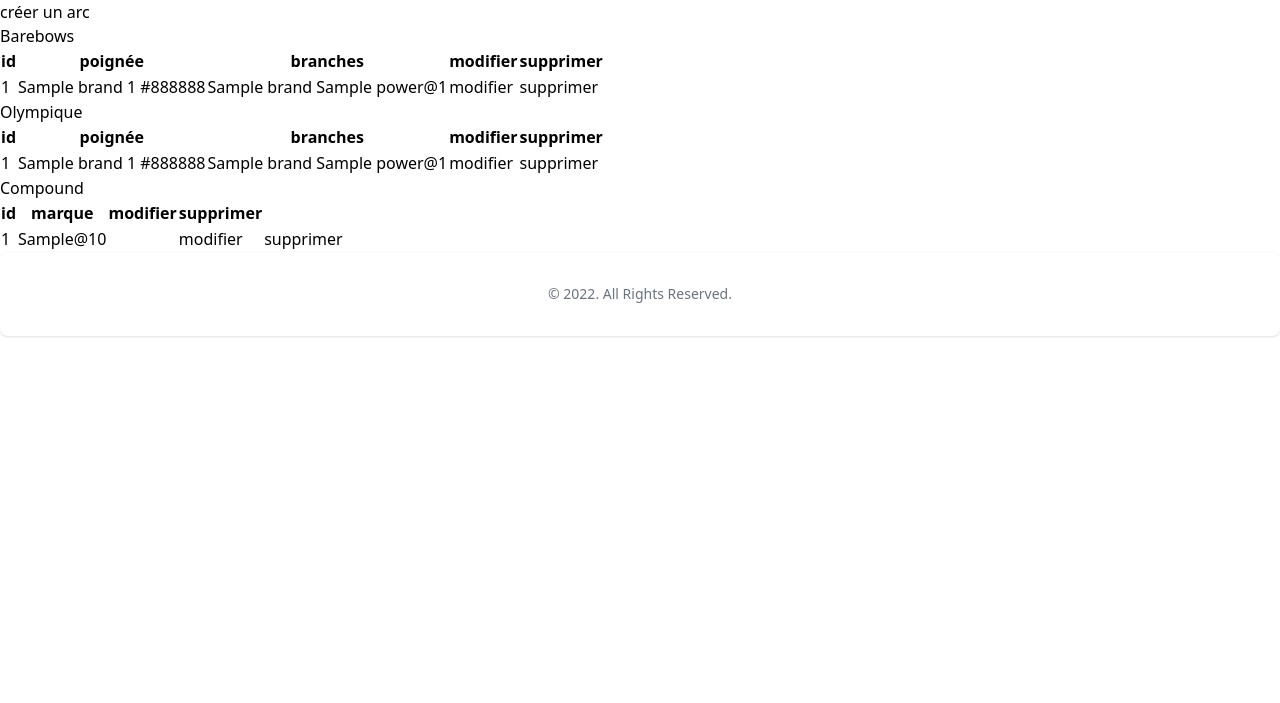
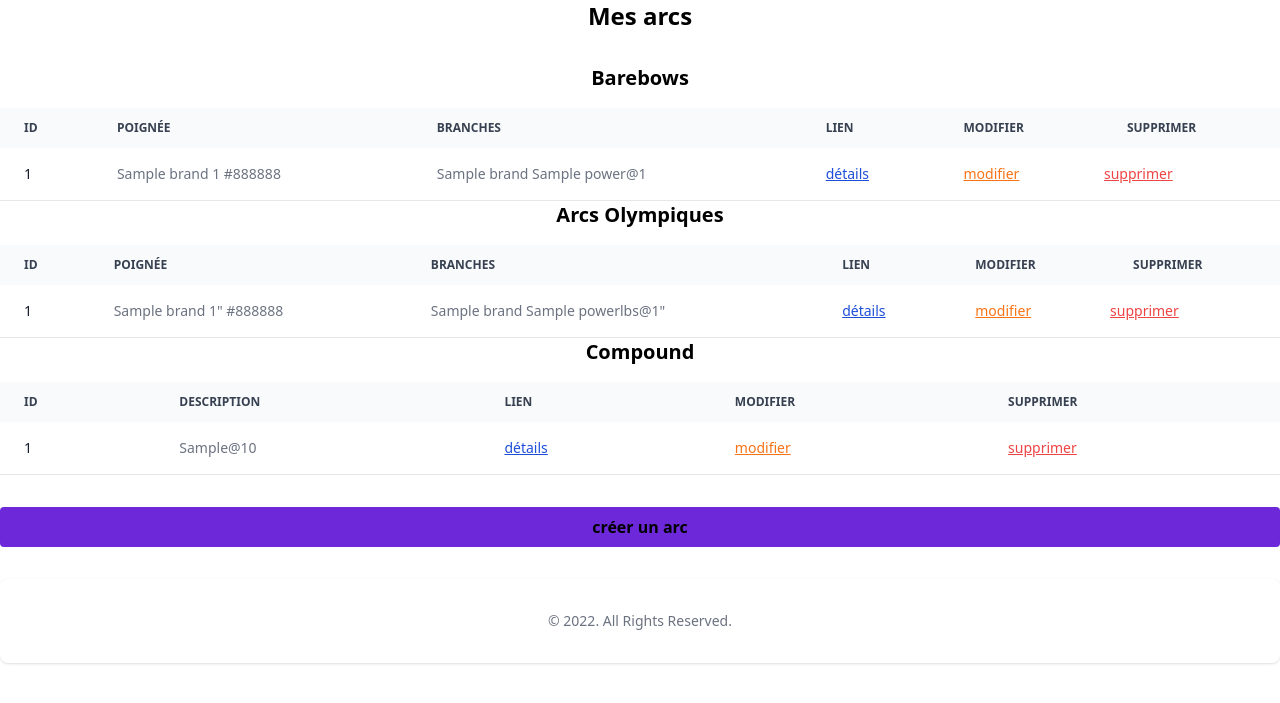
Before and after one commit to remace/OC-P13_Archery_Buddy, a Django app: template ArcheryBuddy/equipment/templates/equipment/list_bows.html in a window 1280 px wide. Shown: the part 72-775 px from the top of the page. Run offline with Django 4.2, Linux system fonts and the light colour scheme; the template is opened without the code that fills it: most values are stand-ins (such as "Sample title", 1, 10 or a date in 2020); some libraries are stand-ins or nearby versions.

Commit message:
💄 list bows

```diff
--- a/ArcheryBuddy/equipment/templates/equipment/list_bows.html
+++ b/ArcheryBuddy/equipment/templates/equipment/list_bows.html
@@ -1,77 +1,122 @@
-{% extends 'core/base.html' %}
-{% load static%}
+{% extends "core/base.html" %}
+{% load static %}
 {% block content %}
-
-<a href={% url 'bows_create' %}>créer un arc</a>
-
-<h2>Barebows</h2>
-<table>
-    <thead>
+    <h1 class="mb-8 text-2xl text-center font-bold">Mes arcs</h1>
+    <h2 class="mb-4 text-xl text-center font-bold">Barebows</h2>
+    <div class="relative overflow-x-auto">
+        <table class="w-full text-sm text-left text-gray-500 dark:text-gray-400">
+            <thead class="text-xs text-gray-700 uppercase bg-gray-50 dark:bg-gray-700 dark:text-gray-400">
                 <tr>
-            <th>id</th>
-            <th>poignée</th>
-            <th>branches</th>
-            <th>modifier</th>
-            <th>supprimer</th>
+                    <th scope="col" class="px-6 py-3">id</th>
+                    <th scope="col" class="px-6 py-3">poignée</th>
+                    <th scope="col" class="px-6 py-3">branches</th>
+                    <th scope="col" class="px-6 py-3">lien</th>
+                    <th scope="col" class="px-6 py-3">modifier</th>
+                    <th scope="col" class="px-6 py-3">supprimer</th>
                 </tr>
             </thead>
             <tbody>
-        {%for bow in barebows %}
-        <tr>
-            <td><a href="{% url 'bows_detail' "barebow" bow.id %}" >{{bow.id}}</a></td>
-            <td>{{bow.riser.brand}} {{bow.riser.size}} {{bow.riser.color}}</td>
-            <td>{{bow.limbs.brand}} {{bow.limbs.power}}@{{bow.limbs.size}}</td>
-            <td><a href="{% url 'bows_update' bow_type="barebow" bow_id=bow.id %}" >modifier</a></td>
-            <td><a href="{% url 'bows_delete' bow_type="barebow" bow_id=bow.id %}" >supprimer</a></td>
+                {% for bow in barebows %}
+                    <tr class="bg-white border-b dark:bg-gray-800 dark:border-gray-700">
+                        <th scope="row"
+                            class="px-6 py-4 font-medium text-gray-900 whitespace-nowrap dark:text-white">
+                            {{ bow.id }}
+                        </th>
+                        <td class="px-6 py-4">{{ bow.riser.brand }} {{ bow.riser.size }} {{ bow.riser.color }}</td>
+                        <td class="px-6 py-4">{{ bow.limbs.brand }} {{ bow.limbs.power }}@{{ bow.limbs.size }}</td>
+                        <td class="px-6 py-4">
+                            <a class="underline text-blue-700"
+                               href="{% url 'bows_detail' "barebow" bow.id %}">détails</a>
+                        </td>
+                        <td class="px-6 py-4">
+                            <a class="underline text-orange-500"
+                               href="{% url 'bows_update' bow_type="barebow" bow_id=bow.id %}">modifier</a>
+                        </td class="px-6 py-4">
+                        <td>
+                            <a class="underline text-red-500"
+                               href="{% url 'bows_delete' bow_type="barebow" bow_id=bow.id %}">supprimer</a>
+                        </td>
                     </tr>
                 {% endfor %}
             </tbody>
         </table>
-
-<h2>Olympique</h2>
-<table>
-    <thead>
+    </div>
+    <h2 class="mb-4 text-xl text-center font-bold">Arcs Olympiques</h2>
+    <div class="relative overflow-x-auto">
+        <table class="w-full text-sm text-left text-gray-500 dark:text-gray-400">
+            <thead class="text-xs text-gray-700 uppercase bg-gray-50 dark:bg-gray-700 dark:text-gray-400">
                 <tr>
-            <th>id</th>
-            <th>poignée</th>
-            <th>branches</th>
-            <th>modifier</th>
-            <th>supprimer</th>
+                    <th scope="col" class="px-6 py-3">id</th>
+                    <th scope="col" class="px-6 py-3">poignée</th>
+                    <th scope="col" class="px-6 py-3">branches</th>
+                    <th scope="col" class="px-6 py-3">lien</th>
+                    <th scope="col" class="px-6 py-3">modifier</th>
+                    <th scope="col" class="px-6 py-3">supprimer</th>
                 </tr>
             </thead>
             <tbody>
-        {%for bow in olympics %}
-        <tr>
-            <td><a href="{% url 'bows_detail' "olympic" bow.id %}" >{{bow.id}}</a></td>
-            <td>{{bow.barebow.riser.brand}} {{bow.barebow.riser.size}} {{bow.barebow.riser.color}}</td>
-            <td>{{bow.barebow.limbs.brand}} {{bow.barebow.limbs.power}}@{{bow.barebow.limbs.size}}</td>
-            <td><a href="{% url 'bows_update' bow_type="olympic" bow_id=bow.id %}" >modifier</a></td>
-            <td><a href="{% url 'bows_delete' bow_type="olympic" bow_id=bow.id %}" >supprimer</a></td>
+                {% for bow in olympics %}
+                    <tr class="bg-white border-b dark:bg-gray-800 dark:border-gray-700">
+                        <th scope="row"
+                            class="px-6 py-4 font-medium text-gray-900 whitespace-nowrap dark:text-white">
+                            {{ bow.id }}
+                        </th>
+                        <td class="px-6 py-4">{{ bow.barebow.riser.brand }} {{ bow.barebow.riser.size }}" {{ bow.barebow.riser.color }}</td>
+                        <td class="px-6 py-4">{{ bow.barebow.limbs.brand }} {{ bow.barebow.limbs.power }}lbs@{{ bow.barebow.limbs.size }}"</td>
+                        <td class="px-6 py-4">
+                            <a class="underline text-blue-700"
+                               href="{% url 'bows_detail' "barebow" bow.id %}">détails</a>
+                        </td>
+                        <td class="px-6 py-4">
+                            <a class="underline text-orange-500"
+                               href="{% url 'bows_update' bow_type="barebow" bow_id=bow.id %}">modifier</a>
+                        </td class="px-6 py-4">
+                        <td>
+                            <a class="underline text-red-500"
+                               href="{% url 'bows_delete' bow_type="barebow" bow_id=bow.id %}">supprimer</a>
+                        </td>
                     </tr>
                 {% endfor %}
             </tbody>
         </table>
-
-<h2>Compound</h2>
-<table>
-    <thead>
+    </div>
+    <h2 class="mb-4 text-xl text-center font-bold">Compound</h2>
+    <div class="relative overflow-x-auto">
+        <table class="w-full text-sm text-left text-gray-500 dark:text-gray-400">
+            <thead class="text-xs text-gray-700 uppercase bg-gray-50 dark:bg-gray-700 dark:text-gray-400">
                 <tr>
-            <th>id</th>
-            <th>marque</th>
-            <th>modifier</th>
-            <th>supprimer</th>
+                    <th scope="col" class="px-6 py-3">id</th>
+                    <th scope="col" class="px-6 py-3">description</th>
+                    <th scope="col" class="px-6 py-3">lien</th>
+                    <th scope="col" class="px-6 py-3">modifier</th>
+                    <th scope="col" class="px-6 py-3">supprimer</th>
                 </tr>
             </thead>
             <tbody>
-        {%for bow in compounds %}
-        <tr>
-            <td><a href="{% url 'bows_detail' "compound" bow.id %}" >{{bow.id}}</a></td>
-            <td>{{bow.bow_brand}}@{{bow.draw_weight}}<td>
-                <td><a href="{% url 'bows_update' bow_type="compound" bow_id=bow.id %}" >modifier</a></td>
-                <td><a href="{% url 'bows_delete' bow_type="compound" bow_id=bow.id %}" >supprimer</a></td>
+                {% for bow in compounds %}
+                    <tr class="bg-white border-b dark:bg-gray-800 dark:border-gray-700">
+                        <th scope="row"
+                            class="px-6 py-4 font-medium text-gray-900 whitespace-nowrap dark:text-white">
+                            {{ bow.id }}
+                        </th>
+                        <td class="px-6 py-4">{{ bow.bow_brand }}@{{ bow.draw_weight }}</td>
+                        <td class="px-6 py-4">
+                            <a class="underline text-blue-700"
+                               href="{% url 'bows_update' bow_type="compound" bow_id=bow.id %}">détails</a>
+                        </td>
+                        <td class="px-6 py-4">
+                            <a class="underline text-orange-500"
+                               href="{% url 'bows_detail' "compound" bow.id %}">modifier</a>
+                        </td>
+                        <td class="px-6 py-4">
+                            <a class="underline text-red-500"
+                               href="{% url 'bows_delete' bow_type="compound" bow_id=bow.id %}">supprimer</a>
+                        </td>
                     </tr>
                 {% endfor %}
             </tbody>
         </table>
-
+    </div>
+    <a class="my-8 text-center block cursor-pointer bg-violet-700 hover:bg-violet-900 font-bold py-2 px-4 rounded w-full"
+       href="{% url 'bows_create' %}">créer un arc</a>
 {% endblock content %}
```
Lines whose indentation alone changed are shown as unchanged.
